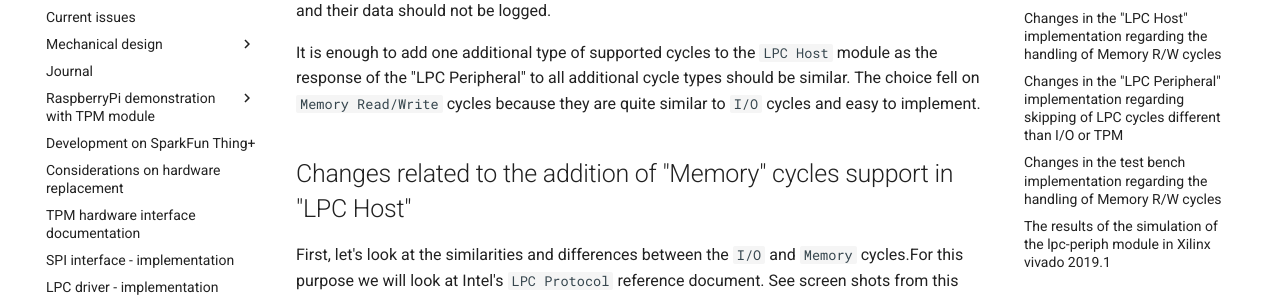
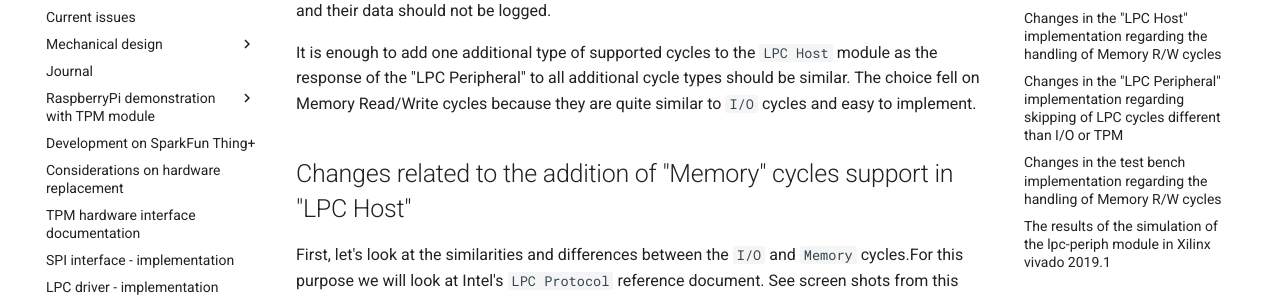
Before and after one commit to lpn-plant/lpntpm-docs, an MkDocs documentation site: the page built from docs/LPC_Additional_LPC_Cycles.md, in a window 1280 px wide and 900 px high, scrolled down 313 px. Shown: the part 217-514 px from the top of the window. Built offline with MkDocs 1.6.1 and Material for MkDocs 9.7.7, drawn with Linux system fonts in a browser that asks for light colours.

```diff
--- a/docs/LPC_Additional_LPC_Cycles.md
+++ b/docs/LPC_Additional_LPC_Cycles.md
@@ -18,7 +18,7 @@ types on the LAD bus should be ignored and their data should not be logged.
 
 It is enough to add one additional type of supported cycles to the `LPC Host`
 module as the response of the "LPC Peripheral" to all additional cycle types
-should be similar. The choice fell on `Memory Read/Write` cycles because they are
+should be similar. The choice fell on Memory Read/Write cycles because they are
 quite similar to `I/O` cycles and easy to implement.
 
 ## Changes related to the addition of "Memory" cycles support in "LPC Host"
```
